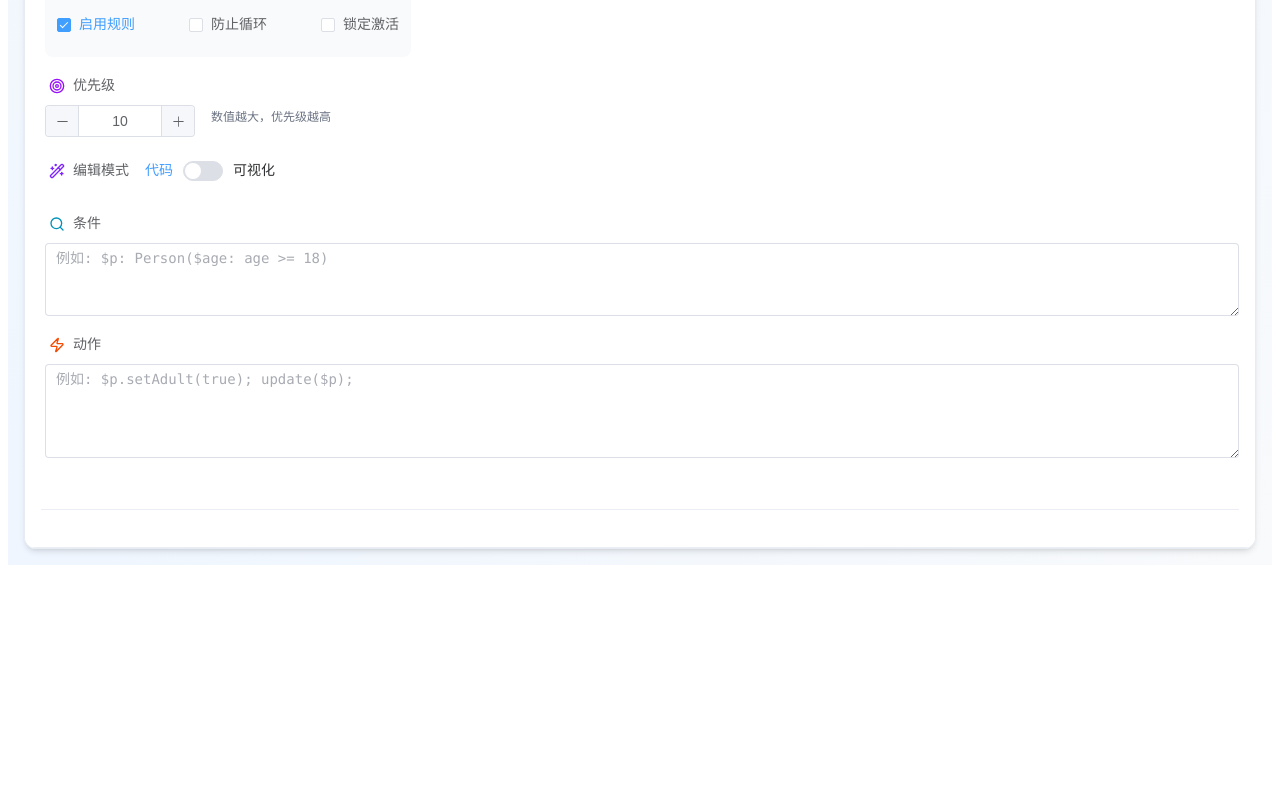
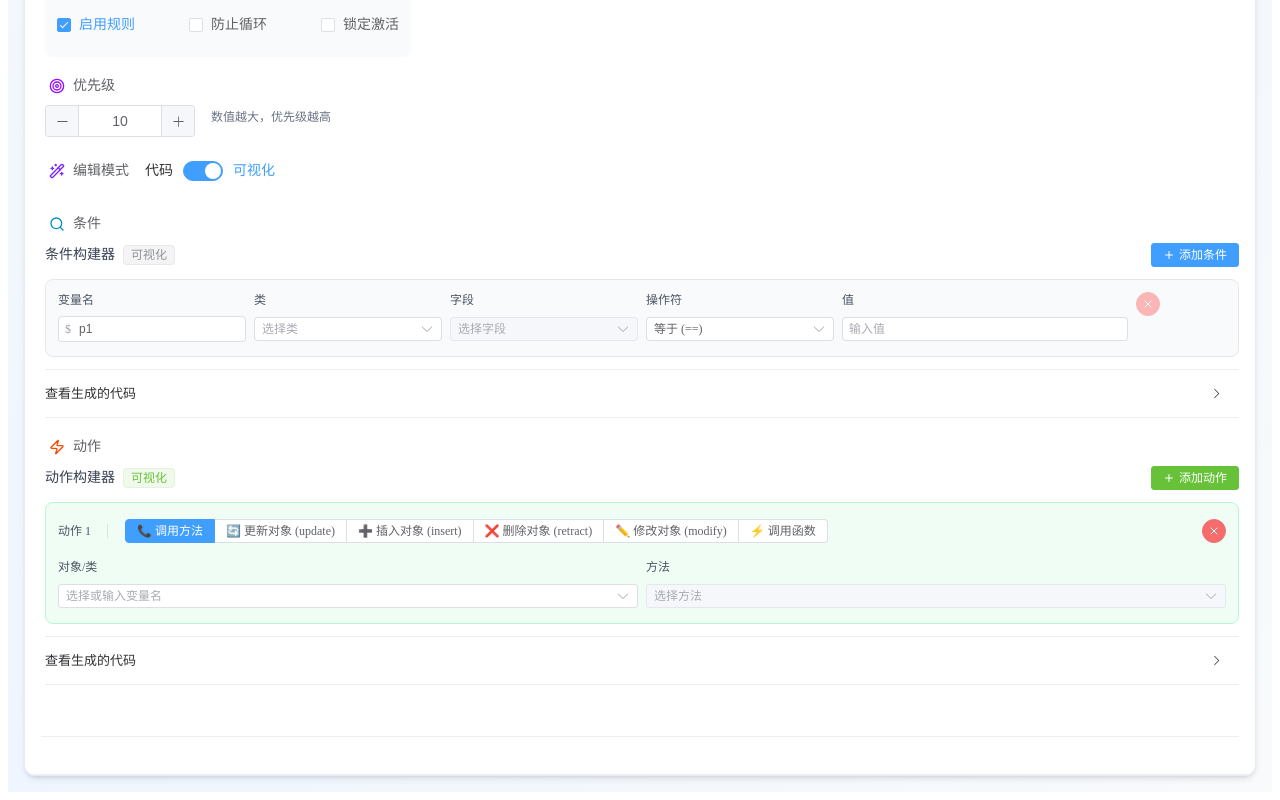
Before and after one commit to oeyoews/rule-engine-web, a Vue app: page / in a window 1280 px wide. Shown: the part 1002-1802 px from the top of the page. Before the commit the page ends 1575 px from the top, so only its background shows below. Built offline with nearby package versions, Linux system fonts and the light colour scheme.

Commit message:
feat: add visual mode support in DrlEditor and sample rules, enhance UI by disabling transition animations for el-tag components

```diff
--- a/src/components/DrlEditor.vue
+++ b/src/components/DrlEditor.vue
@@ -12,10 +12,10 @@ import PreviewDialog from './PreviewDialog.vue'
 import CodeStatistics from './CodeStatistics.vue'
 import RuleConditionBuilder from './RuleConditionBuilder.vue'
 import RuleActionBuilder from './RuleActionBuilder.vue'
-import { generateDrlCode, formatTimestamp } from '../utils/drl'
-import { packageOptions, importOptions, globalOptions } from '../constants/drlOptions'
-import { sampleConfig, sampleRules } from '../constants/sampleData'
-import { extractClassNamesFromRules, getMissingImports, extractPackagePrefix } from '../utils/importDetector'
+import { generateDrlCode, formatTimestamp } from '@/utils/drl'
+import { packageOptions, importOptions, globalOptions } from '@/constants/drlOptions'
+import { sampleConfig, sampleRules } from '@/constants/sampleData'
+import { extractClassNamesFromRules, getMissingImports, extractPackagePrefix } from '@/utils/importDetector'
 import { v4 as uuidv4 } from 'uuid'
 
 // 数据定义
@@ -112,7 +112,8 @@ const addRule = () => {
     noLoop: false,
     lockOnActive: false,
     when: '',
-    then: ''
+    then: '',
+    visualMode: true  // 默认开启可视化模式
   })
   // 自动展开新添加的规则
   activeRules.value = rules.value.length - 1
@@ -589,13 +590,13 @@ onMounted(() => {
 
                           <!-- 可视化模式 -->
                           <RuleConditionBuilder
-                            v-if="rule.visualMode"
+                            v-show="rule.visualMode"
                             v-model="rule.when"
                           />
 
                           <!-- 代码模式 -->
                           <el-input
-                            v-else
+                            v-show="!rule.visualMode"
                             v-model="rule.when"
                             type="textarea"
                             :rows="3"
@@ -616,14 +617,14 @@ onMounted(() => {
 
                           <!-- 可视化模式 -->
                           <RuleActionBuilder
-                            v-if="rule.visualMode"
+                            v-show="rule.visualMode"
                             v-model="rule.then"
                             :when-condition="rule.when"
                           />
 
                           <!-- 代码模式 -->
                           <el-input
-                            v-else
+                            v-show="!rule.visualMode"
                             v-model="rule.then"
                             type="textarea"
                             :rows="4"
@@ -738,4 +739,10 @@ onMounted(() => {
 :deep(.el-collapse-item__arrow) {
   margin-right: 1rem !important;
 }
+
+/* 禁用 el-tag 的所有过渡动画 */
+:deep(.el-tag) {
+  transition: none !important;
+  animation: none !important;
+}
 </style>
--- a/src/components/RuleActionBuilder.vue
+++ b/src/components/RuleActionBuilder.vue
@@ -482,4 +482,10 @@ const getMethodParams = (action: Action): ClassMethod | undefined => {
   border-color: #4ade80;
   box-shadow: 0 1px 2px 0 rgb(0 0 0 / 0.05);
 }
+
+/* 禁用 el-tag 的所有过渡动画 */
+:deep(.el-tag) {
+  transition: none !important;
+  animation: none !important;
+}
 </style>
--- a/src/components/RuleConditionBuilder.vue
+++ b/src/components/RuleConditionBuilder.vue
@@ -325,4 +325,10 @@ onMounted(async () => {
   border-color: #93c5fd;
   box-shadow: 0 1px 2px 0 rgb(0 0 0 / 0.05);
 }
+
+/* 禁用 el-tag 的所有过渡动画 */
+:deep(.el-tag) {
+  transition: none !important;
+  animation: none !important;
+}
 </style>
--- a/src/constants/sampleData.ts
+++ b/src/constants/sampleData.ts
@@ -23,7 +23,8 @@ export const sampleRules: Rule[] = [
     noLoop: true,
     lockOnActive: false,
     when: '    $p: Person($age: age >= 18)',
-    then: '    $p.setAdult(true);\n    logger.info("{} 已成年",$p.getName());\n    update($p);'
+    then: '    $p.setAdult(true);\n    logger.info("{} 已成年",$p.getName());\n    update($p);',
+    visualMode: true  // 默认开启可视化模式
   },
   {
     name: 'CheckSex',
@@ -32,6 +33,7 @@ export const sampleRules: Rule[] = [
     noLoop: false,
     lockOnActive: false,
     when: '    $p : Person(sex == "girl")',
-    then: '    logger.warn("{} 是一个女孩", $p.getName());\n    $p.setSex("boy");\n    update($p);'
+    then: '    logger.warn("{} 是一个女孩", $p.getName());\n    $p.setSex("boy");\n    update($p);',
+    visualMode: true  // 默认开启可视化模式
   }
 ]
```
